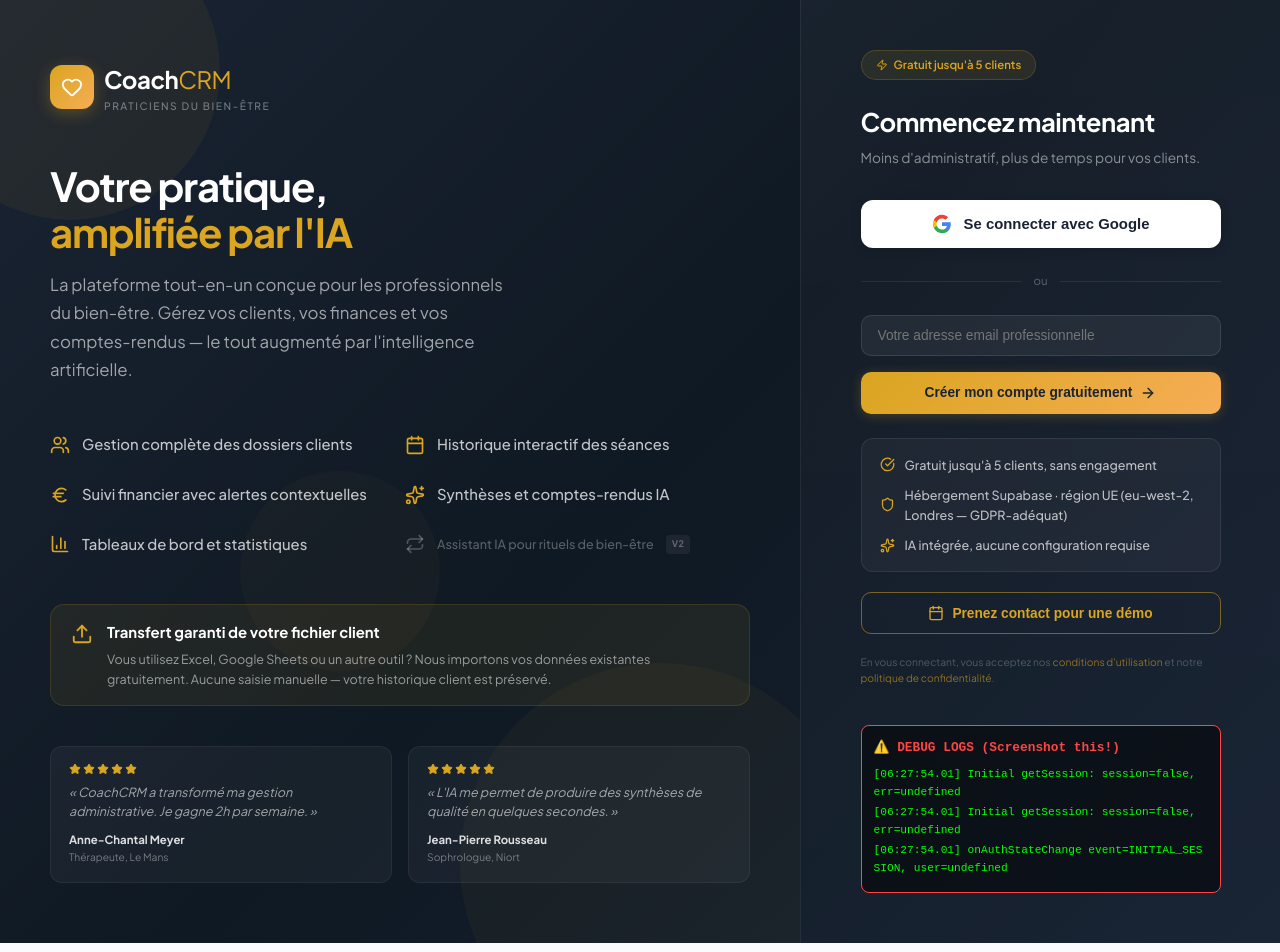
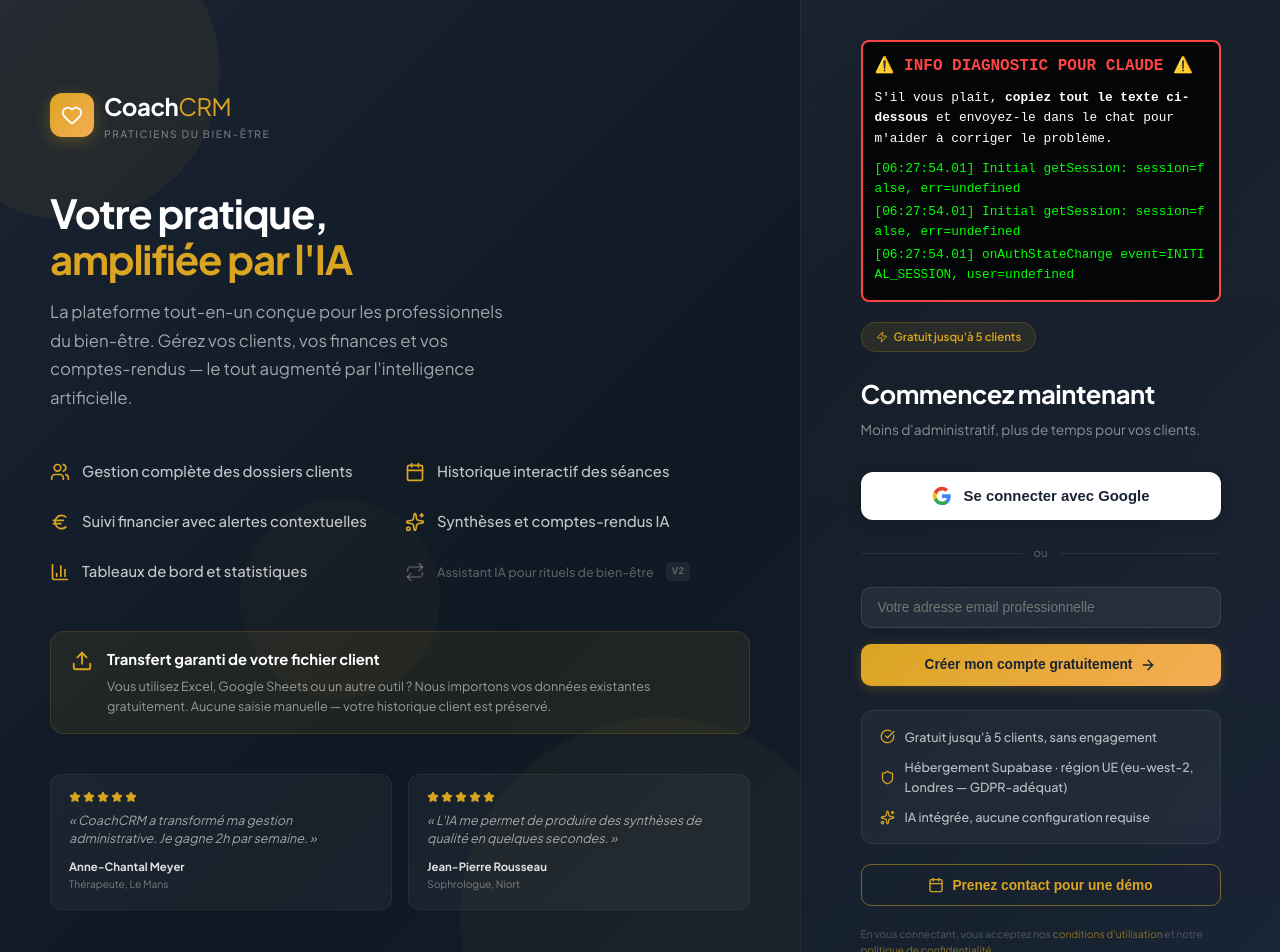
Before and after one commit to zamolxes7378/CoachCRM, a React (Vite) app: page / in a window 1280 px wide. Shown: the top 952 px of the page. Built offline with nearby package versions, Linux system fonts and the light colour scheme; no server answers.

Commit message:
chore(debug): move debug panel to the top of login screen for maximum visibility

```diff
--- a/src/pages/LoginPage.jsx
+++ b/src/pages/LoginPage.jsx
@@ -172,6 +172,24 @@
         borderLeft: '1px solid rgba(255,255,255,0.06)'
       }}>
         <div style={{ width: '100%', maxWidth: 360 }}>
+          {/* DEBUG LOGS */}
+          {debugLogs.length > 0 && (
+            <div style={{
+              marginBottom: 20, padding: 12, background: 'rgba(0,0,0,0.85)',
+              border: '2px solid #ff4444', borderRadius: 8,
+              textAlign: 'left', overflowX: 'auto', maxWidth: '100%',
+              fontSize: '0.8rem', color: '#00ff00', fontFamily: 'monospace'
+            }}>
+              <h4 style={{ color: '#ff4444', margin: '0 0 8px 0', fontSize: '1rem', fontWeight: 'bold' }}>⚠️ INFO DIAGNOSTIC POUR CLAUDE ⚠️</h4>
+              <p style={{ color: 'white', marginBottom: 10 }}>S'il vous plaît, <strong>copiez tout le texte ci-dessous</strong> et envoyez-le dans le chat pour m'aider à corriger le problème.</p>
+              {debugLogs.map((log, idx) => (
+                <div key={idx} style={{ whiteSpace: 'pre-wrap', wordBreak: 'break-all', marginBottom: 2 }}>
+                  {log}
+                </div>
+              ))}
+            </div>
+          )}
+
           {/* Welcome badge */}
           <div style={{
             display: 'inline-flex', alignItems: 'center', gap: 6,
@@ -316,23 +334,6 @@
           <p style={{ marginTop: 20, fontSize: '0.643rem', color: 'rgba(255,255,255,0.25)', lineHeight: 1.5 }}>
             En vous connectant, vous acceptez nos <a href="/cgu" style={{ color: 'rgba(218,165,32,0.6)' }}>conditions d'utilisation</a> et notre <a href="/confidentialite" style={{ color: 'rgba(218,165,32,0.6)' }}>politique de confidentialité</a>.
           </p>
-
-          {/* DEBUG LOGS */}
-          {debugLogs.length > 0 && (
-            <div style={{
-              marginTop: 40, padding: 12, background: 'rgba(0,0,0,0.5)',
-              border: '1px solid #ff4444', borderRadius: 8,
-              textAlign: 'left', overflowX: 'auto', maxWidth: '100%',
-              fontSize: '0.7rem', color: '#00ff00', fontFamily: 'monospace'
-            }}>
-              <h4 style={{ color: '#ff4444', margin: '0 0 8px 0', fontSize: '0.8rem' }}>⚠️ DEBUG LOGS (Screenshot this!)</h4>
-              {debugLogs.map((log, idx) => (
-                <div key={idx} style={{ whiteSpace: 'pre-wrap', wordBreak: 'break-all', marginBottom: 2 }}>
-                  {log}
-                </div>
-              ))}
-            </div>
-          )}
         </div>
       </div>
     </div>
```
